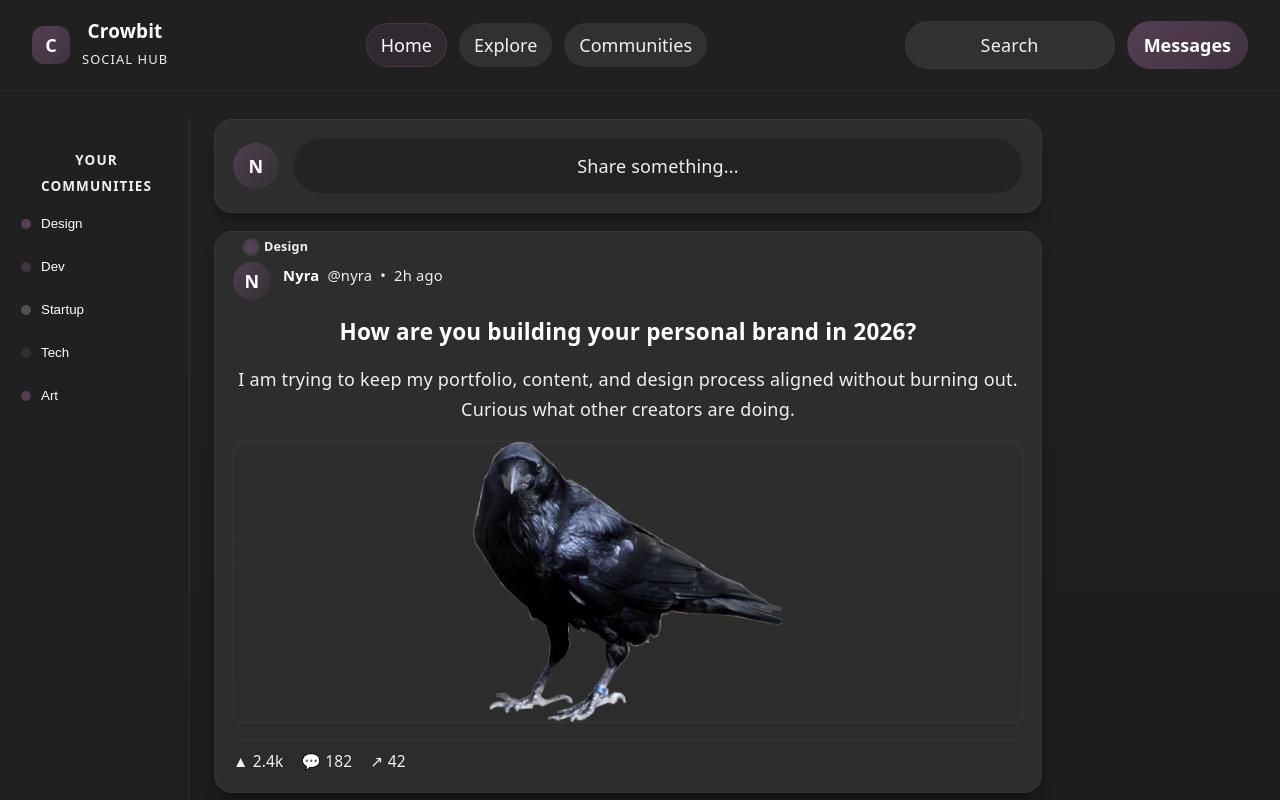
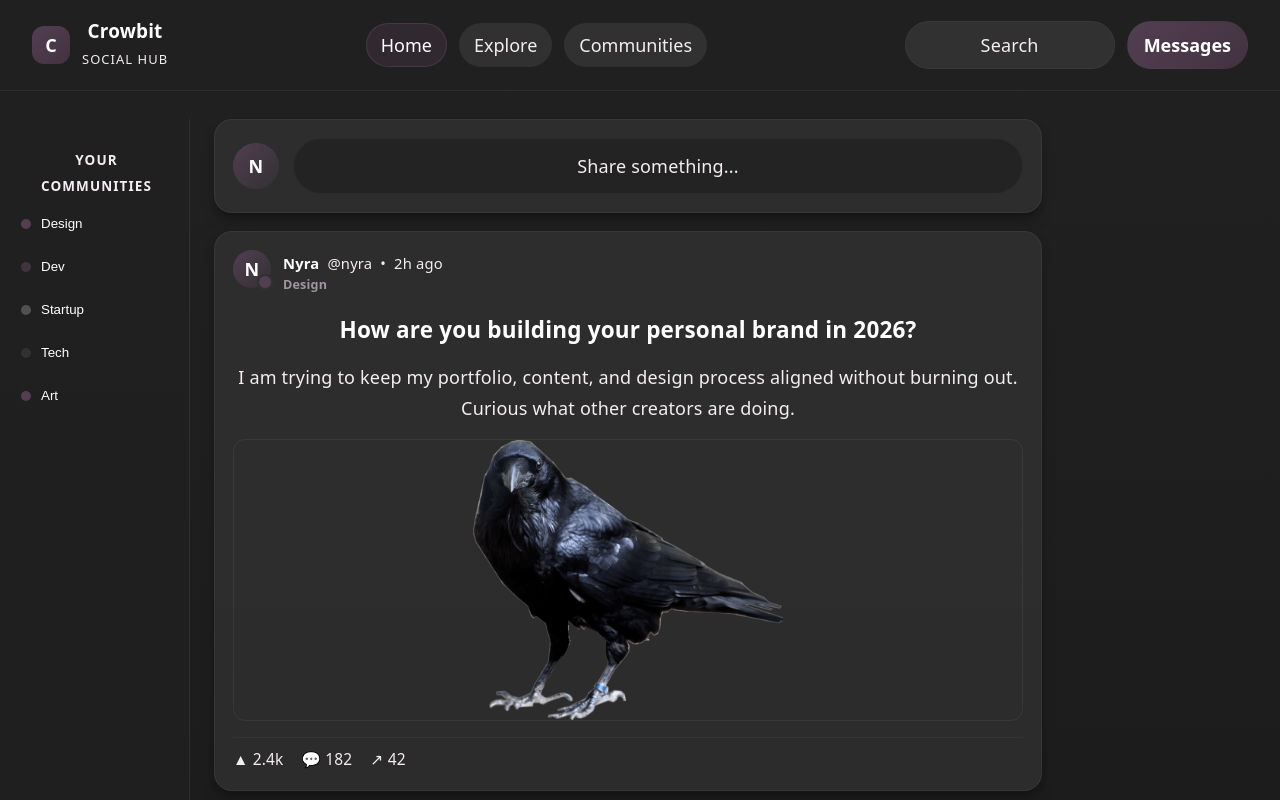
Before and after one commit to Crowbit-dev/Crowbit, a React (Vite) app in the folder client/: page /home in a window 1280 px wide. Shown: the top 800 px of the page. Built offline with nearby package versions, Linux system fonts and the light colour scheme.

Commit message:
feat: add community badge and update layout for post cards

```diff
--- a/client/src/App.css
+++ b/client/src/App.css
@@ -263,6 +263,21 @@
   height: 46px;
 }
 
+.avatar-wrap {
+  position: relative;
+  flex: 0 0 auto;
+}
+
+.community-badge {
+  position: absolute;
+  right: -2px;
+  bottom: -2px;
+  width: 12px;
+  height: 12px;
+  border: 2px solid #313131;
+  border-radius: 50%;
+}
+
 .composer-box {
   flex: 1;
   padding: 14px 16px;
@@ -273,31 +288,18 @@
 }
 
 .post-card {
-  position: relative;
   display: flex;
   flex-direction: column;
   gap: 16px;
-  padding-top: 30px;
 }
 
-.community-badge {
-  position: absolute;
-  top: 2px;
-  left: 17px;
+.community-tag {
   display: flex;
   align-items: center;
-  gap: 6px;
-  color: var(--text);
+  margin-top: -4px;
+  color: color-mix(in srgb, var(--community-color) 55%, white);
   font-size: 0.7rem;
   font-weight: 600;
-}
-
-.community-badge-picture {
-  width: 14px;
-  height: 14px;
-  margin-left: 12px;
-  border-radius: 50%;
-  box-shadow: 0 0 0 2px rgba(255, 255, 255, 0.08);
 }
 
 .post-header {
@@ -322,7 +324,7 @@
   color: var(--text-h);
 }
 
-.community-tag {
+.community-tag span {
   color: inherit;
 }
 
--- a/client/src/App.tsx
+++ b/client/src/App.tsx
@@ -115,23 +115,30 @@ function App() {
 
               {posts.map((post) => (
                 <article key={`${post.author}-${post.title}`} className="post-card">
-                  <div className="community-badge">
-                    <span
-                      className="community-badge-picture"
-                      style={{
-                        background: communities.find((community) => community.name === post.community)?.color,
-                      }}
-                    />
-                    <span className="community-tag">{post.community}</span>
-                  </div>
                   <div className="post-header">
-                    <div className="avatar">{post.author[0]}</div>
+                    <div className="avatar-wrap">
+                      <div className="avatar">{post.author[0]}</div>
+                      <span
+                        className="community-badge"
+                        style={{
+                          background: communities.find((community) => community.name === post.community)?.color,
+                        }}
+                      />
+                    </div>
                     <div className="post-meta">
                       <div className="post-author-row">
                         <strong>{post.author}</strong>
                         <span>{post.handle}</span>
                         <span>•</span>
                         <span>{post.time}</span>
+                      </div>
+                      <div
+                        className="community-tag"
+                        style={{
+                          '--community-color': communities.find((community) => community.name === post.community)?.color,
+                        } as CSSProperties}
+                      >
+                        <span>{post.community}</span>
                       </div>
                     </div>
                   </div>
```
